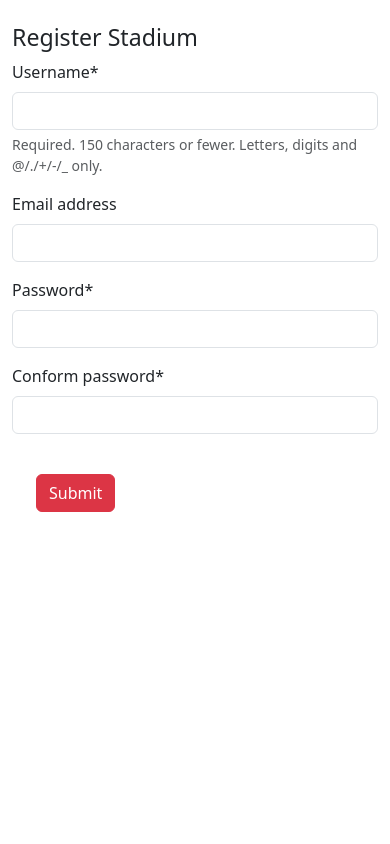
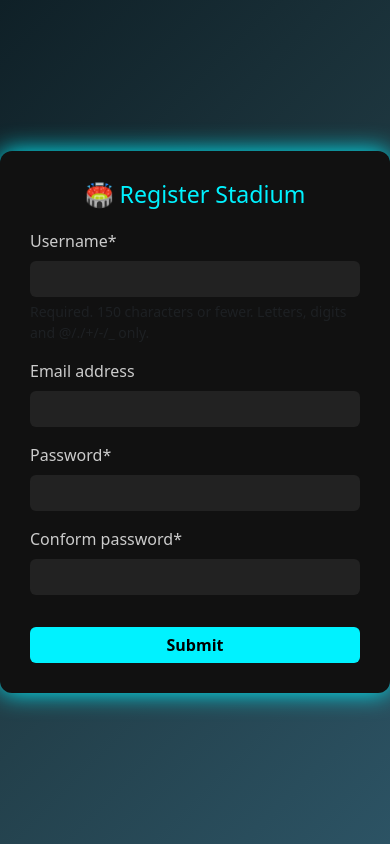
Before and after one commit to Goda-Bharath/django-web-application, a Django app: template zepto/templates/stidum_reg.html in a window 390 px wide. Run offline with Django 5.2, Linux system fonts and the light colour scheme; the template is opened without the code that fills it: values that come from a table or form of the project are taken from there, others are empty; some libraries are stand-ins or nearby versions.

Commit message:
refactor: center form layout and improve responsiveness

```diff
--- a/zepto/templates/stidum_reg.html
+++ b/zepto/templates/stidum_reg.html
@@ -1,23 +1,86 @@
-<!-- stidum_reg.html -->
 <!DOCTYPE html>
 <html lang="en">
 <head>
     <meta charset="UTF-8">
     <meta name="viewport" content="width=device-width, initial-scale=1.0">
     <title>Register Stadium</title>
-    <link href="https://cdn.jsdelivr.net/npm/bootstrap@5.3.8/dist/css/bootstrap.min.css" rel="stylesheet"
-        integrity="sha384-sRIl4kxILFvY47J16cr9ZwB07vP4J8+LH7qKQnuqkuIAvNWLzeN8tE5YBujZqJLB" crossorigin="anonymous">
+
+    <!-- Bootstrap -->
+    <link href="https://cdn.jsdelivr.net/npm/bootstrap@5.3.8/dist/css/bootstrap.min.css" rel="stylesheet">
+
+    <style>
+        body {
+            background: linear-gradient(135deg, #0f2027, #203a43, #2c5364);
+            min-height: 100vh;
+            display: flex;
+            align-items: center;
+            justify-content: center;
+        }
+
+        .card-box {
+            background: #111;
+            padding: 30px;
+            border-radius: 12px;
+            width: 500px;
+            box-shadow: 0 0 25px #00f2ff;
+            animation: fadeIn 0.7s ease;
+        }
+
+        h3 {
+            text-align: center;
+            color: #00f2ff;
+            margin-bottom: 20px;
+        }
+
+        .btn-custom {
+            width: 100%;
+            background: #00f2ff;
+            color: #000;
+            border: none;
+            font-weight: bold;
+        }
+
+        .btn-custom:hover {
+            background: #0ff;
+        }
+
+        label {
+            color: #ccc !important;
+        }
+
+        input, select, textarea {
+            background: #222 !important;
+            color: #fff !important;
+            border: none !important;
+        }
+
+        @keyframes fadeIn {
+            from {
+                opacity: 0;
+                transform: translateY(30px);
+            }
+            to {
+                opacity: 1;
+                transform: translateY(0);
+            }
+        }
+    </style>
 </head>
+
 <body>
     {% load crispy_forms_tags %}
-    <div class="container mt-4">
-        <h3>Register Stadium</h3>
+
+    <div class="card-box">
+        <h3>🏟 Register Stadium</h3>
 
         <form method="POST">
             {% csrf_token %}
+
             {{ form|crispy }}
-            <button class="btn btn-danger m-4">Submit</button>
+
+            <button class="btn btn-custom mt-3">Submit</button>
         </form>
     </div>
+
 </body>
 </html>
```
